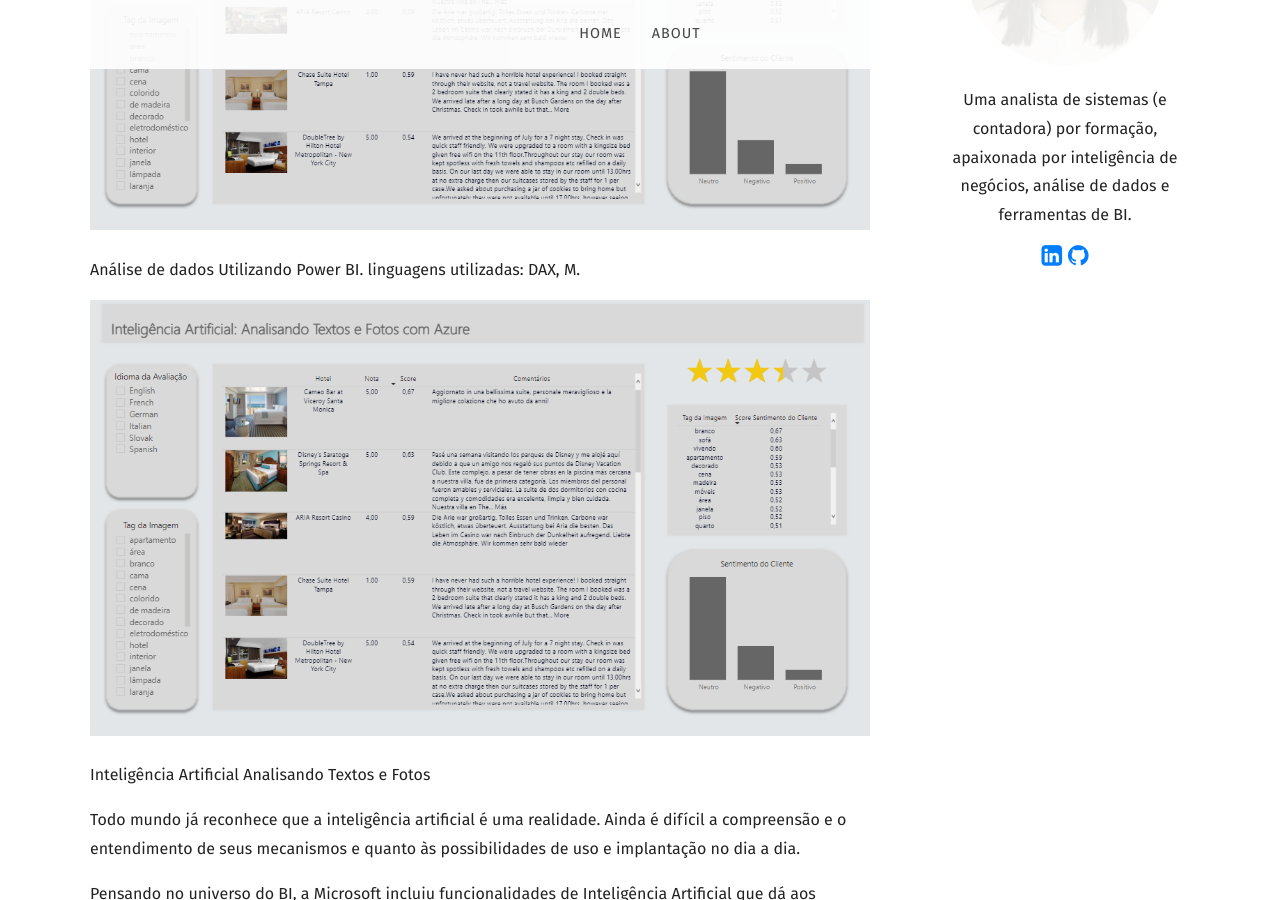
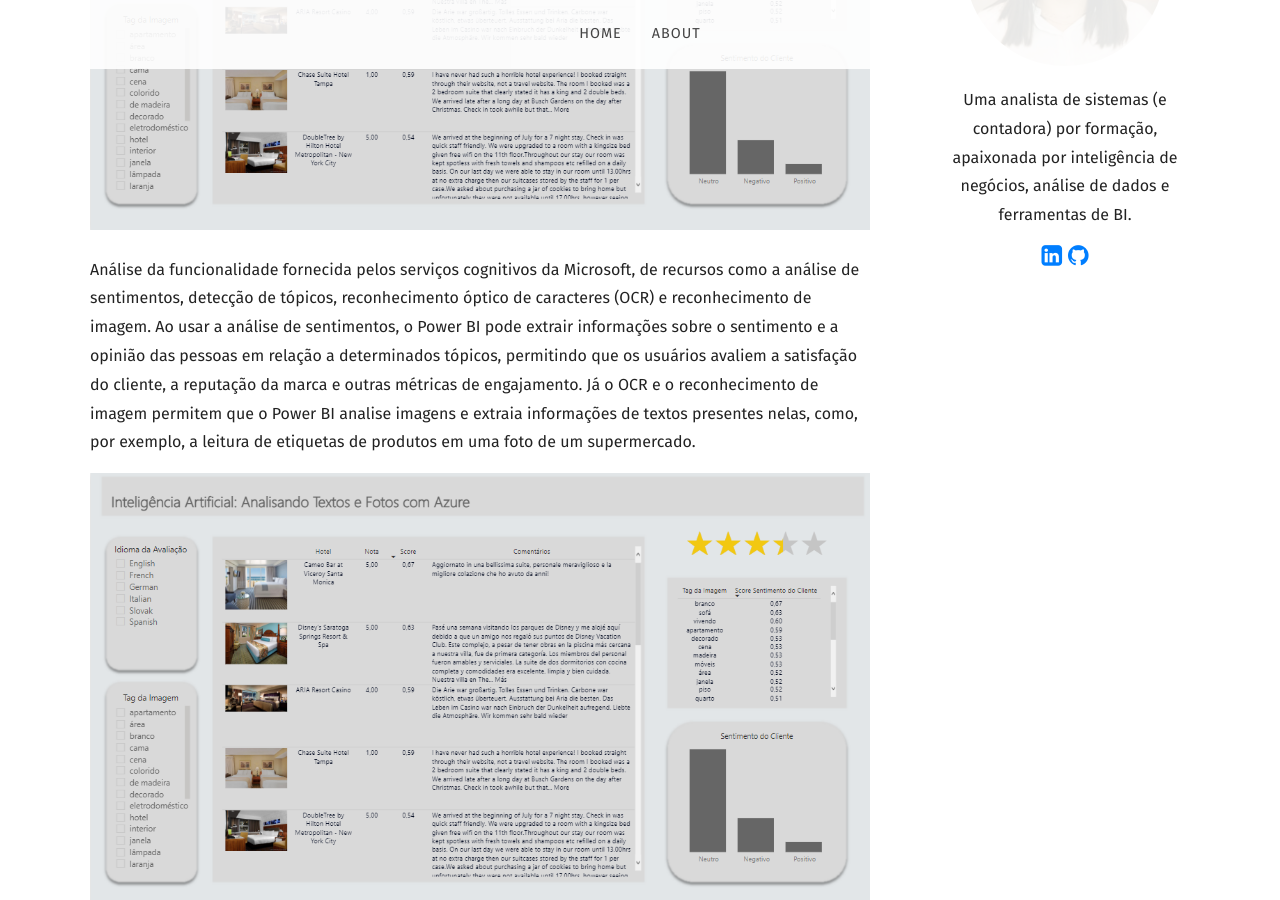
Before and after one commit to Giovanacarmazio/Portifolio, a Jekyll site: the page built from _posts/2022-10-25-Inteligência Artificial Analisando Textos e Fotos.md, in a window 1280 px wide and 900 px high, scrolled down 502 px. Built offline with Jekyll 4.4.1, drawn with Linux system fonts in a browser that asks for light colours; nearby versions of some CDN libraries; some web fonts are replaced; library files that are not in the unit come from our copies.

Commit message:
Update 2022-10-25-Inteligência Artificial Analisando Textos e Fotos.md

```diff
--- a/_posts/2022-10-25-Inteligência Artificial Analisando Textos e Fotos.md
+++ b/_posts/2022-10-25-Inteligência Artificial Analisando Textos e Fotos.md
@@ -9,7 +9,8 @@
 ---
 
 
-Análise de dados Utilizando Power BI. linguagens utilizadas: DAX, M.
+Análise da funcionalidade fornecida pelos serviços cognitivos da Microsoft, de recursos como a análise de sentimentos, detecção de tópicos, reconhecimento óptico de caracteres (OCR) e reconhecimento de imagem.
+Ao usar a análise de sentimentos, o Power BI pode extrair informações sobre o sentimento e a opinião das pessoas em relação a determinados tópicos, permitindo que os usuários avaliem a satisfação do cliente, a reputação da marca e outras métricas de engajamento. Já o OCR e o reconhecimento de imagem permitem que o Power BI analise imagens e extraia informações de textos presentes nelas, como, por exemplo, a leitura de etiquetas de produtos em uma foto de um supermercado.
 
 
 
```
